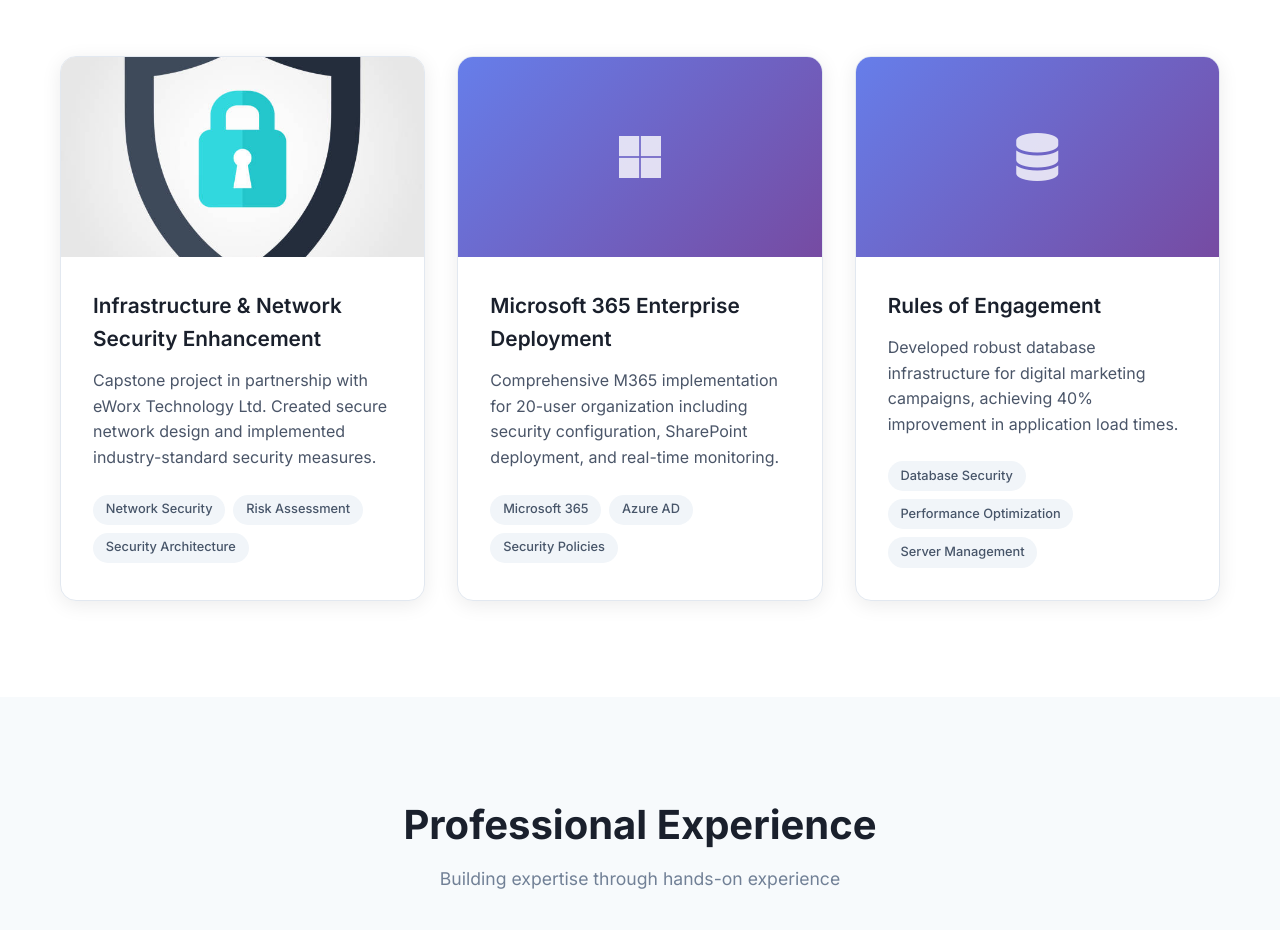
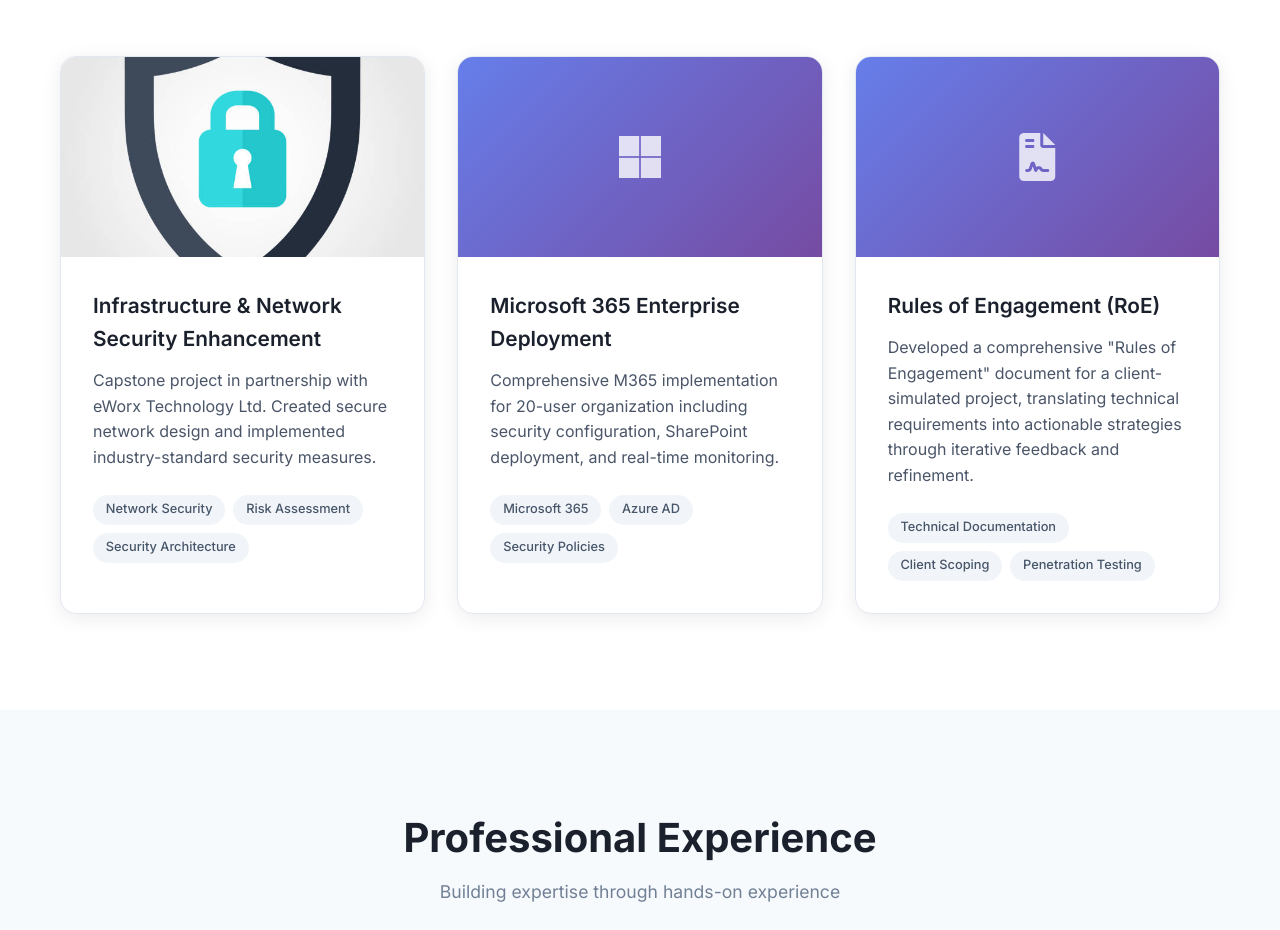
Before and after one commit to pradumnya/anil-portfolio, a plain HTML site: page index.html in a window 1280 px wide. Shown: the part 2860-3790 px from the top of the page. Drawn offline with Linux system fonts and the light colour scheme.

Commit message:
Update index.html

```diff
--- a/index.html
+++ b/index.html
@@ -241,8 +241,7 @@
                 <div class="project-card">
     <div class="project-image">
         <div class="project-placeholder">
-                            <i class="fas fa-database"></i>
-                        </div>
+            <i class="fas fa-file-contract"></i>
         </div>
         <div class="project-overlay">
             <div class="project-links">
@@ -251,13 +250,14 @@
                 </a>
             </div>
         </div>
+    </div>
     <div class="project-content">
-                        <h3>Rules of Engagement</h3>
-                        <p>Developed robust database infrastructure for digital marketing campaigns, achieving 40% improvement in application load times.</p>
+        <h3>Rules of Engagement (RoE)</h3>
+        <p>Developed a comprehensive "Rules of Engagement" document for a client-simulated project, translating technical requirements into actionable strategies through iterative feedback and refinement.</p>
         <div class="project-tech">
-                            <span class="tech-tag">Database Security</span>
-                            <span class="tech-tag">Performance Optimization</span>
-                            <span class="tech-tag">Server Management</span>
+            <span class="tech-tag">Technical Documentation</span>
+            <span class="tech-tag">Client Scoping</span>
+            <span class="tech-tag">Penetration Testing</span>
         </div>
     </div>
 </div>
```
Lines whose indentation alone changed are shown as unchanged.
